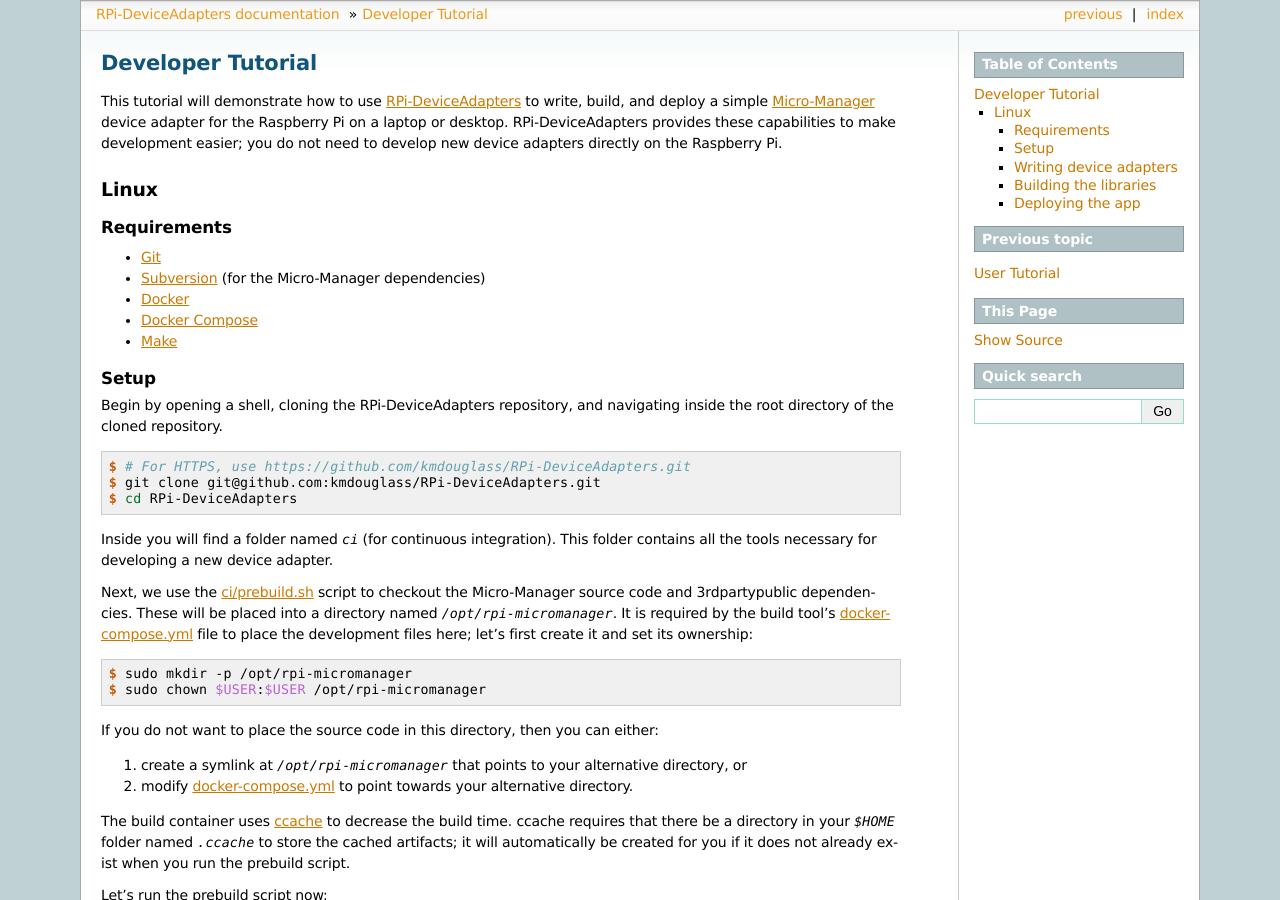
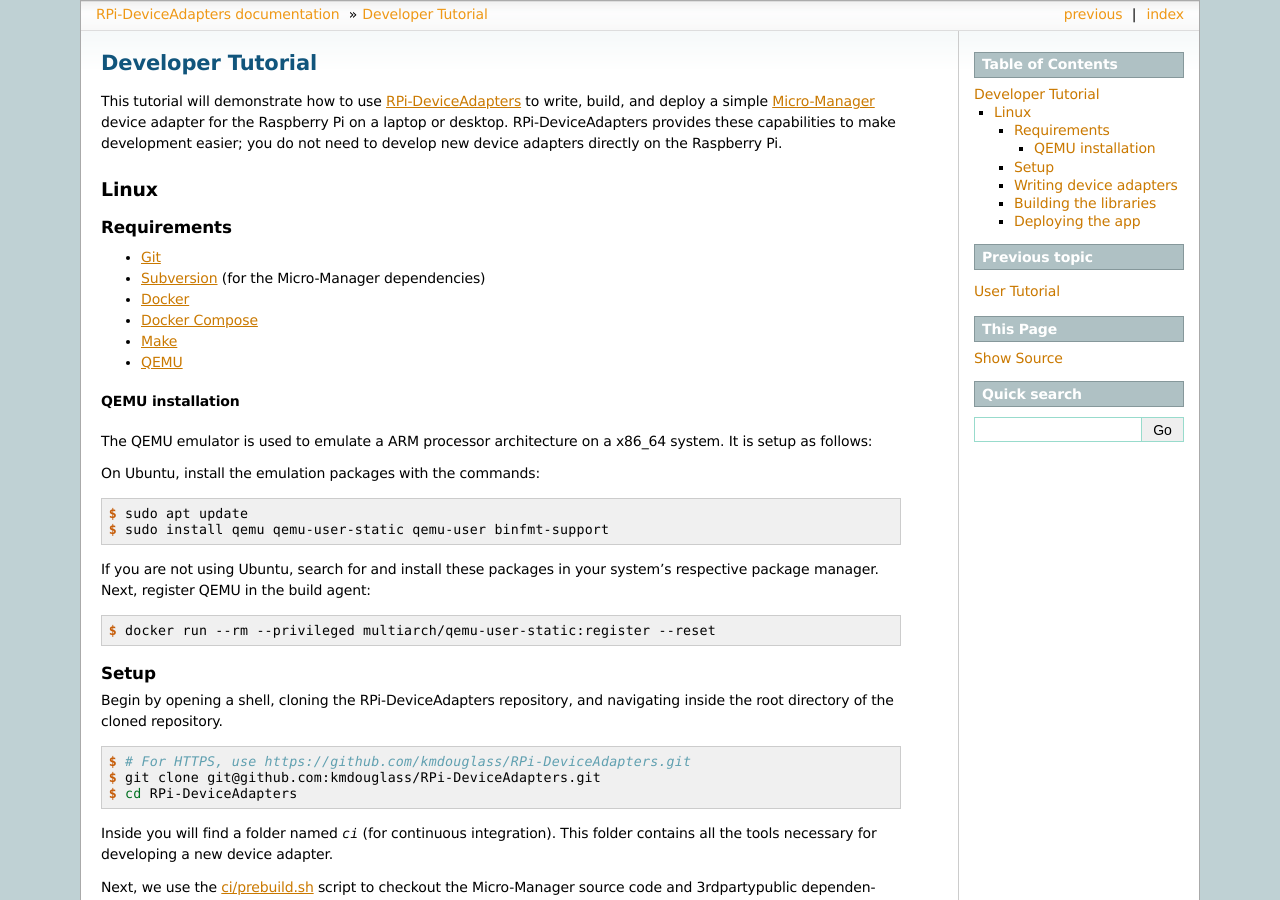
Before and after one commit to kmdouglass/RPi-DeviceAdapters, a Sphinx documentation site: the page built from docs/developer_tutorial.rst, in a window 1280 px wide and 900 px high. Built offline with Sphinx 7.4.7, drawn with Linux system fonts in a browser that asks for light colours.

Commit message:
Updated documentation with QEMU info

```diff
--- a/docs/developer_tutorial.rst
+++ b/docs/developer_tutorial.rst
@@ -21,12 +21,35 @@
 - `Docker`_
 - `Docker Compose`_
 - `Make`_
+- `QEMU`_
 
 .. _Git: https://git-scm.com/downloads
 .. _Subversion: https://subversion.apache.org/
 .. _Docker: https://docs.docker.com/install/
 .. _Docker Compose: https://docs.docker.com/compose/
 .. _Make: https://www.gnu.org/software/make/
+.. _QEMU: https://www.qemu.org/
+
+QEMU installation
+.................
+
+The QEMU emulator is used to emulate a ARM processor architecture on a x86_64 system. It is setup
+as follows:
+
+On Ubuntu, install the emulation packages with the commands:
+
+.. code-block:: console
+
+   $ sudo apt update
+   $ sudo install qemu qemu-user-static qemu-user binfmt-support
+
+If you are not using Ubuntu, search for and install these packages in your system's respective
+package manager. Next, register QEMU in the build agent:
+
+.. code-block:: console
+
+   $ docker run --rm --privileged multiarch/qemu-user-static:register --reset
+
 
 Setup
 +++++
```
Also changed, not shown: 1 other file.
